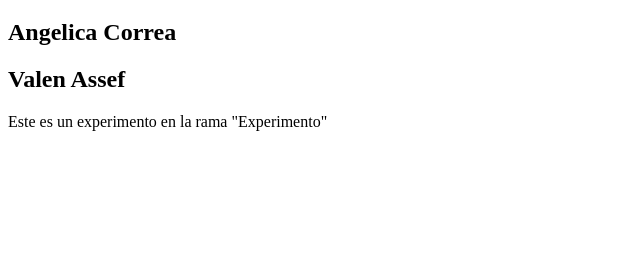
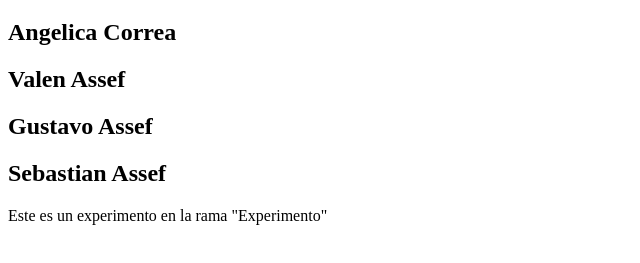
Before and after one commit to Maancoro/practicas-1, a plain HTML site: page index.html in a window 1280 px wide. Shown: the part 61-324 px from the top of the page, without its empty margins (0-640 px from the left). Drawn offline with Linux system fonts and the light colour scheme.

Commit message:
Agregue 2 Nombres más

```diff
--- a/index.html
+++ b/index.html
@@ -11,6 +11,8 @@
    <div class="container">
 	  <h2>Angelica Correa</h2>
 	  <h2> Valen Assef</h2>
+	  <h2>Gustavo Assef</h2>
+	  <h2>Sebastian Assef</h2>
    </div>
    <footer>
    	  <p>Este es un experimento en la rama "Experimento"</p>
```
